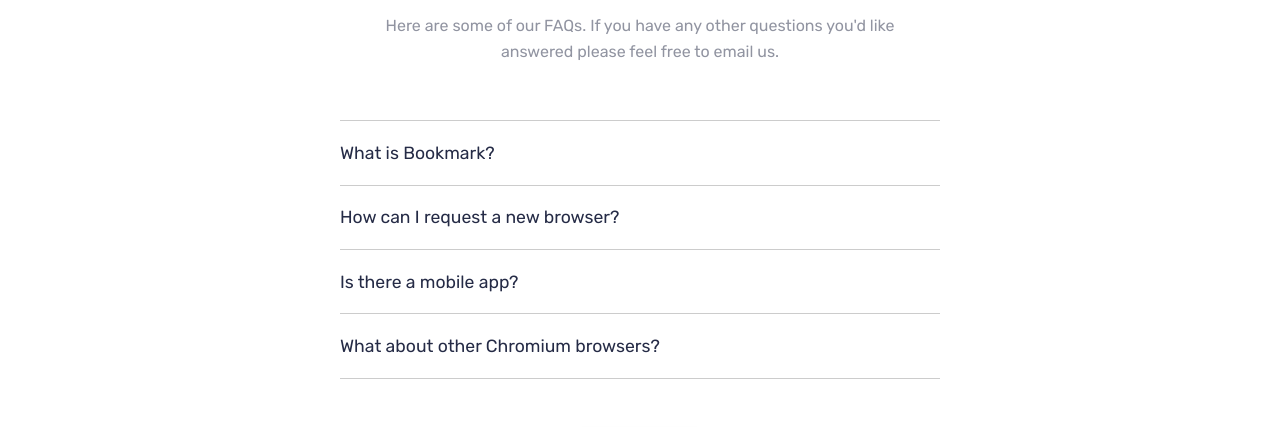
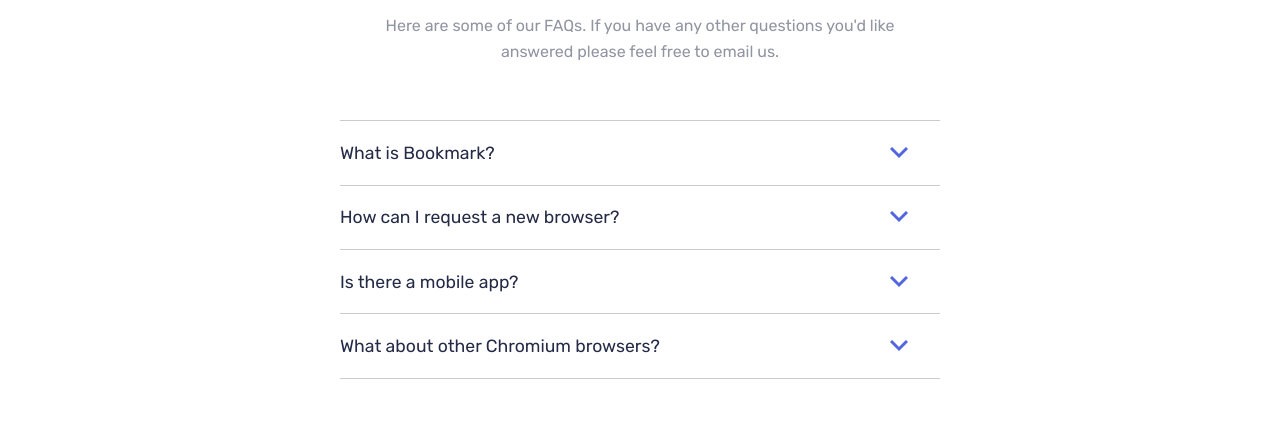
Before and after one commit to druedaro/sprint1-Maquetacio, a plain HTML site: page index.html in a window 1280 px wide. Shown: the part 2268-2695 px from the top of the page. Drawn offline with Linux system fonts and the light colour scheme; the site is published under a folder, as on GitHub Pages, so addresses that start at the root find nothing.

Commit message:
Cambio en ruta relativa de icono flecha

```diff
--- a/scss/_layout.scss
+++ b/scss/_layout.scss
@@ -218,7 +218,7 @@ main {
       top: 50%;
       width: 20px;
       height: 12px;
-      background-image: url('/Recursos/Imagenes/icon-arrow.svg');
+      background-image: url('./Recursos/Imagenes/icon-arrow.svg');
       background-size: contain;
       background-repeat: no-repeat;
       transform: translateY(-50%);
```
Also changed, not shown: styles.css, 3 other files.
